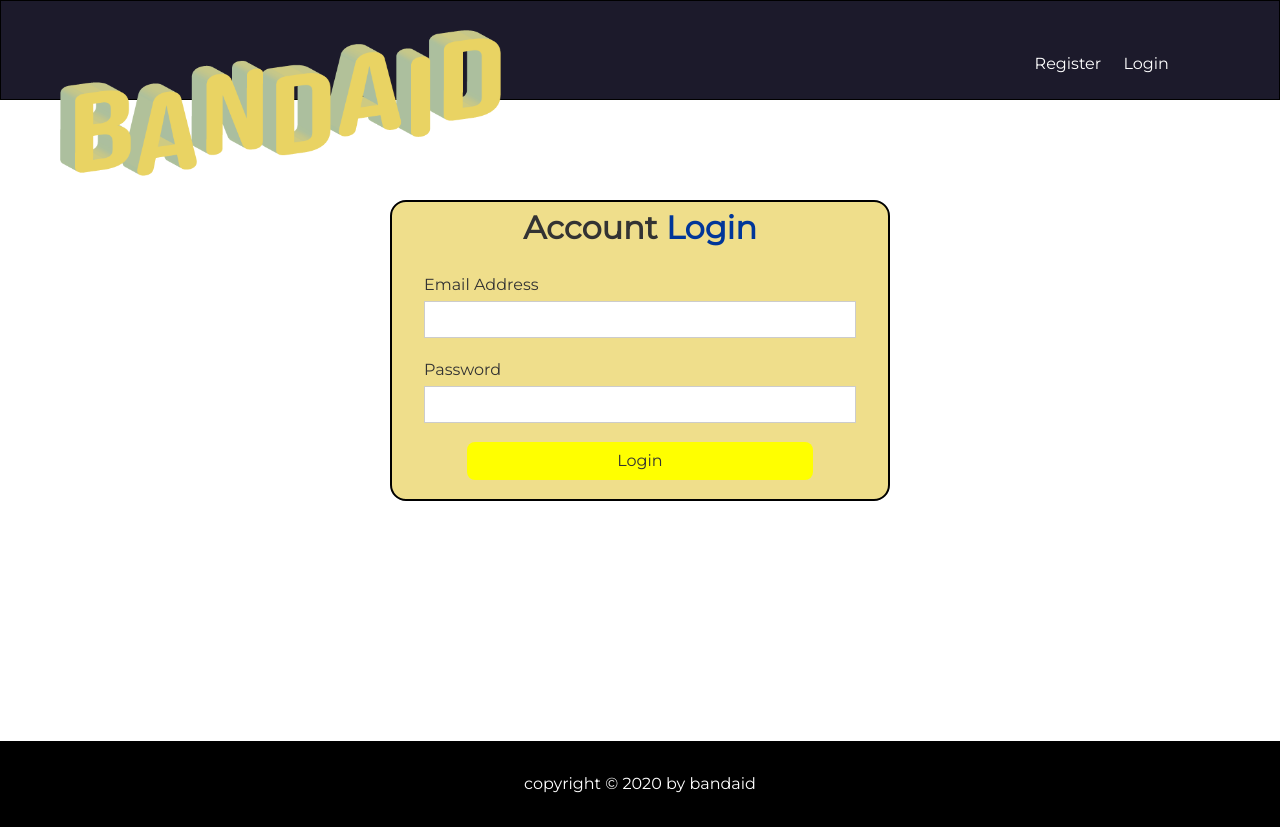
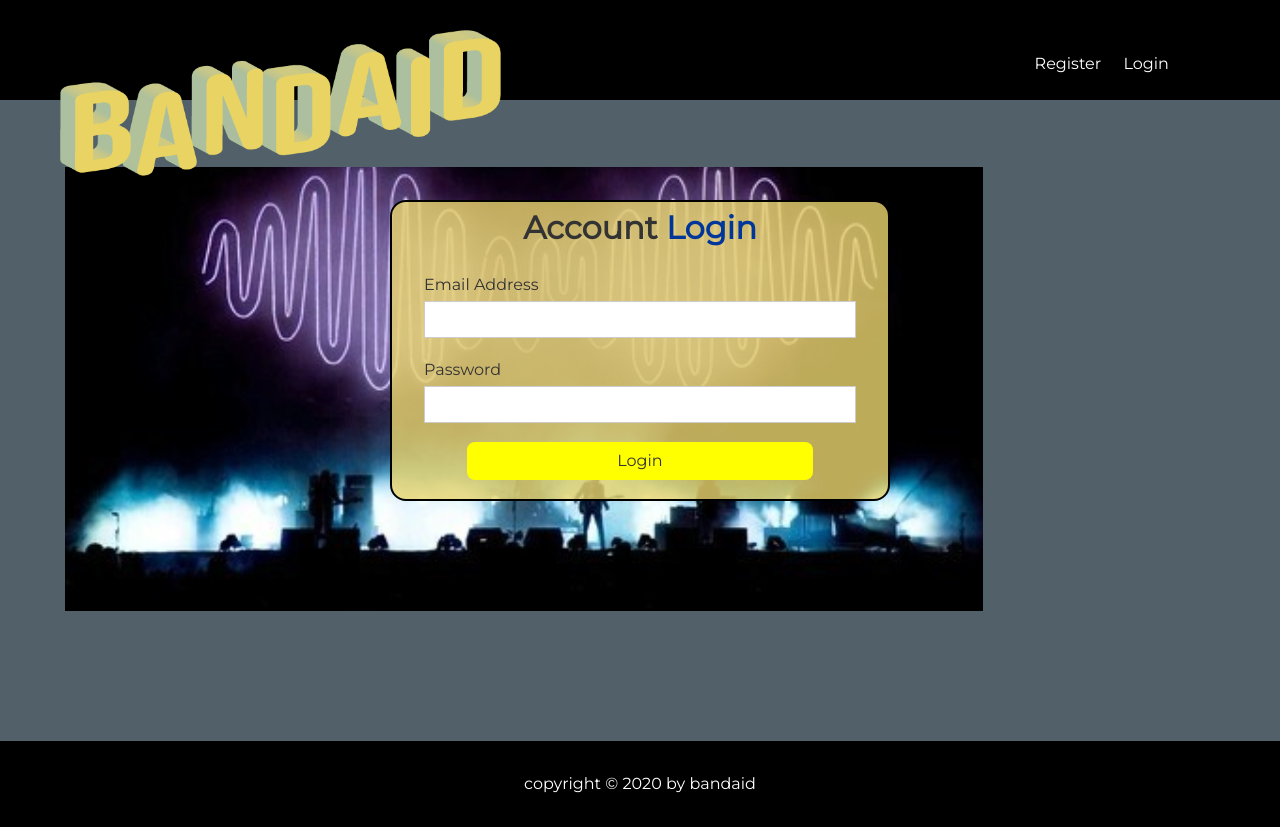
Before and after one commit to EtienneWarneck/bandaidReact, a React (Create React App) app in the folder client/: page /login in a window 1280 px wide. Built offline with nearby package versions, Linux system fonts and the light colour scheme; a web font is replaced by a local one.

Commit message:
styling cards

```diff
--- a/client/src/App.css
+++ b/client/src/App.css
@@ -7,6 +7,7 @@
   --light-color: #f4f4f4;
   --danger-color: #dc3545;
   --success-color: #28a745;
+
 }
 
 * {
@@ -20,20 +21,21 @@ body {
   font-family: 'Montserrat', sans-serif;
   font-size: 1rem;
   line-height: 1.6;
-  background-color: #fff;
+  background-color: #526169;
   color: #333;
 }
 
 .backImage {
   /* border: 10px solid red; */
-  /* height:1000%; */
+  display: block;
+  height:500%;
   width: 90%;
   background-image: url("./components/layout/homeImg.png");
   background-repeat: no-repeat;
   text-align: center;
   margin-left: auto;
   margin-right: auto;
-  margin-top: 80px;
+  margin-top: 90px;
 }
 
 a {
@@ -119,8 +121,11 @@ ul {
 
 .card {
   padding: 1rem;
-  border: #ccc 1px dotted;
+  border: rgb(0, 0, 0) 2px solid ;
   margin: 0.7rem 0;
+  border-radius: 1em;
+  /* background-color: rgb(169, 232, 243); */
+  background-color: #dbebf5;
 }
 
 /* List */
@@ -263,6 +268,7 @@ ul {
   margin-right: 0.2rem;
 }
 
+
 .badge {
   font-size: 0.8rem;
   padding: 0.2rem 0.7rem;
@@ -300,6 +306,10 @@ ul {
   background: var(--danger-color);
   color: #fff;
 }
+/* .btn-warning, .bg-warning, .badge-warning, .alert-warning {
+  background: var(--warning-color);
+  color: black;
+} */
 
 .btn-success, .bg-success, .badge-success, .alert-success {
   background: var(--success-color);
@@ -381,32 +391,17 @@ table th {
   background: var(--light-color);
 }
 
-/* Navbar */
-
-/* .navbar {
-  display: ;
-  justify-content: space-between;
-  align-items: center;
-  padding: 0.7rem 2rem;
-  z-index: 1;
-  width: 100%;
-  height: 120px;
-  border-bottom: solid 1px var(--primary-color);
-  opacity: 1;
-  margin-bottom: 1rem;
-  margin-top: 0;
-} */
-
 nav {
   background-color: rgb(28, 26, 43);
 }
 
 .navbar {
+color: yellow;
   border: 1px solid black;
   margin-top: 0px;
   height: 100px;
   width: 100%;
-  background-color: rgb(28, 26, 43);
+  background-color: rgb(0, 0, 0);
 }
 
 .footer {
--- a/client/src/components/bands/BandItem.js
+++ b/client/src/components/bands/BandItem.js
@@ -10,7 +10,7 @@ const BandItem = ({ bandPassed }) => {   //{bandpassed} is the prop passed in fr
 
     const { deleteBand, setCurrent, clearCurrent } = bandContext; //create an action
 
-    const { _id, name, email, phone, type } = bandPassed; //destructuring, EACH BAND
+    const { _id, name, email, phone, type, setup, description } = bandPassed; //destructuring, EACH BAND
     // console.log("BandItem PAGE, bandPassed, BAND #", bandPassed.id, bandPassed);
 
     const onDelete = () => {
@@ -19,13 +19,13 @@ const BandItem = ({ bandPassed }) => {   //{bandpassed} is the prop passed in fr
     }
 
     return (
-        <div className='card bg-light'>
+        <div className='card'>
 
             <h3 className='text-primary text-left'>
                 {name}{' '} {/* add space between fname and lname*/}
                 <span
                     style={{ float: 'right' }}
-                    className={'badge ' + (type === 'professional' ? 'badge-dark' : 'badge-primary')}>
+                    className={'badge ' + (type === 'professional' ? 'badge-dark' : 'badge-white')}>
 
                     {type.charAt(0).toUpperCase() + type.slice(1)} {/*first letter uppercase*/}
                 </span>
@@ -38,6 +38,12 @@ const BandItem = ({ bandPassed }) => {   //{bandpassed} is the prop passed in fr
                 </li>)}
                 {phone && (<li>
                     <i className="fas fa-phone"></i> {phone}
+                </li>)}
+                {setup && (<li>
+                    <i className=""></i> <bold>Setup:</bold> {setup}
+                </li>)}
+                {description && (<li>
+                    <i className=""></i> <bold>Description:</bold> {setup}
                 </li>)}
             </ul>
 
--- a/client/src/components/bands/Bands.js
+++ b/client/src/components/bands/Bands.js
@@ -20,8 +20,11 @@ const Bands = () => {
     }, []);
 
     if (bands !== null && bands.length === 0 && !loading) { //if no bands...
-        return <h4>Please add band</h4>
-    }
+        return (
+        <h4>Please add band</h4>
+            // [backImage] = {display: 'none'}
+        );
+    };
 
     return (
         <Fragment>
```
